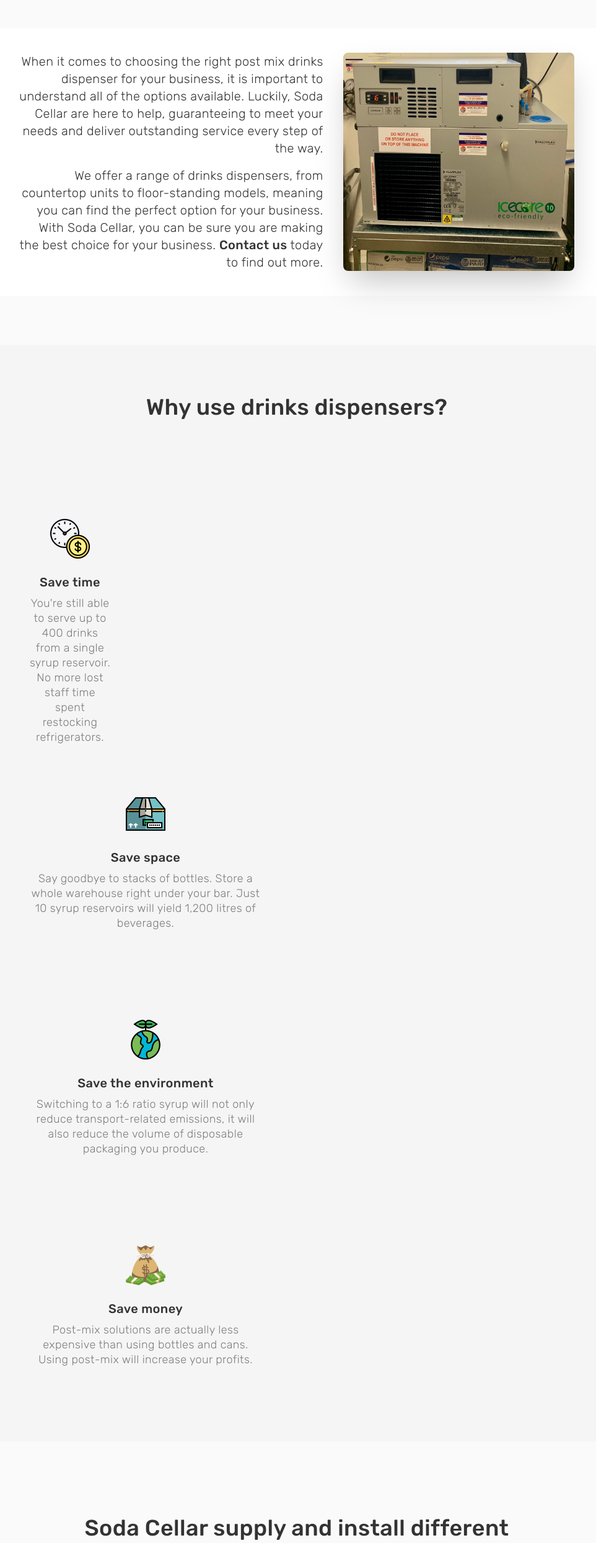
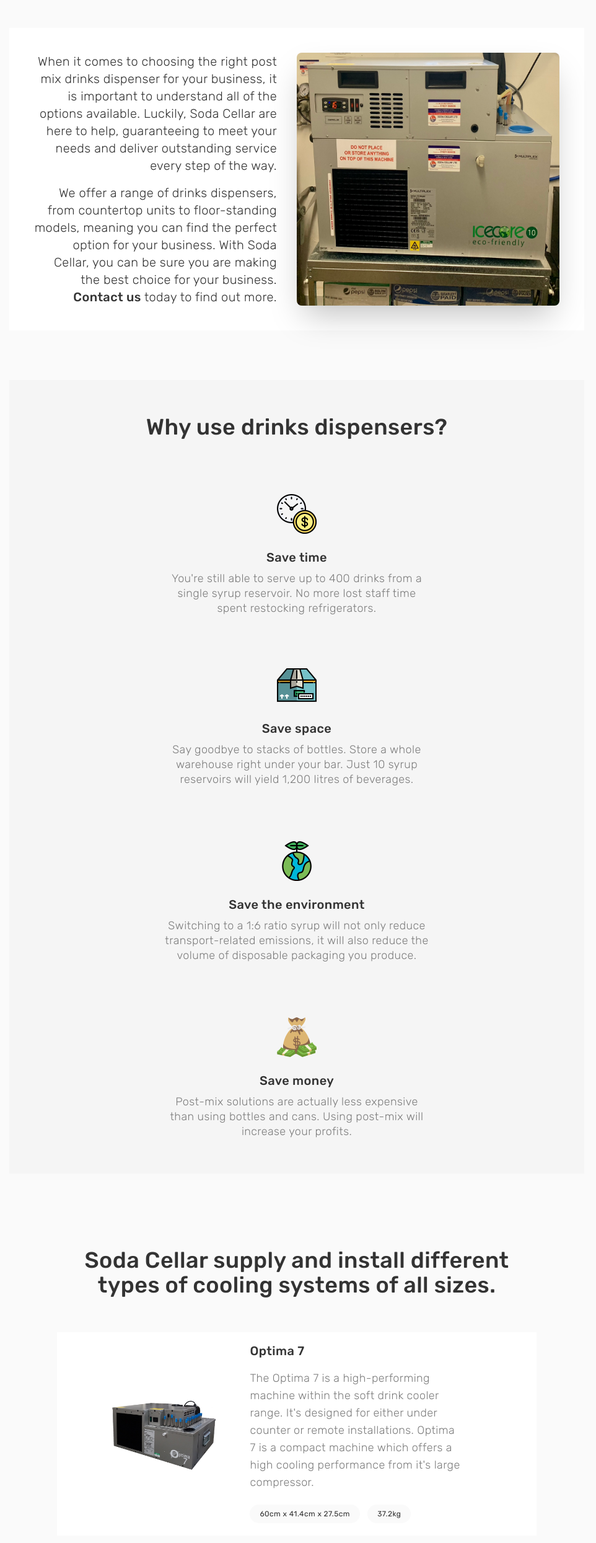
Before and after one commit to RyanZaleski/soda-cellar, a website: page equipment.html in a window 1280 px wide. Shown: the part 311-2800 px from the top of the page at 62% size, without its empty margins (161-1123 px from the left). Drawn offline with Linux system fonts and the light colour scheme.

Commit message:
completed home, about, products, equipment pages

```diff
--- a/equipment.html
+++ b/equipment.html
@@ -20,7 +20,7 @@
     <!-- Title Image -->
     <link rel="icon" href="/images/favicon.ico" type="image/x-icon">
 </head>
-<body class="mx-6 tracking-wide space-y-10 bg-eggWhite text-black font-sans sm:container sm:mx-auto">
+<body class="mx-6 sm:px-6 tracking-wide space-y-10 bg-eggWhite text-black font-sans sm:container sm:mx-auto">
 
     <header>
 
@@ -107,7 +107,7 @@
 
                 </div>
 
-        <img class="rounded-2xl sm:mt-2 shadow-2xl md:w-5/12 md:h-5/12 md:rounded-none md:rounded-lg" src="./images/IMG_5151.jpg" alt="Pepsi and bar dispensing gun">
+        <img class="rounded-2xl sm:mt-2 shadow-2xl md:w-6/12 md:rounded-none md:rounded-lg" src="./images/IMG_5151.jpg" alt="Pepsi and bar dispensing gun">
 
         </section>
 
@@ -115,16 +115,16 @@
 
     <!-- Why use drink dispensers? -->
 
-    <section class="space-y-10 xl:space-y-0 py-20 lg:bg-backgroundGrey">
+    <section class="space-y-10 xl:space-y-0 pt-14 pb-4 lg:bg-backgroundGrey">
 
         <!-- Why use drinks title -->
-        <h1 class="text-center text-2xl font-medium font-serif text-left pb-4 md:text-center md:mx-10 md:mx-auto md:text-2xl lg:text-4xl lg:w-9/12 lg:mx-auto xl:text-4xl xl:w-8/12 xl:mx-auto">Why use drinks dispensers?</h1>
+        <h1 class="text-center text-2xl font-medium font-serif text-left pb-4 lg:pb-0 md:text-center md:mx-10 md:mx-auto md:text-2xl lg:text-4xl lg:w-9/12 lg:mx-auto xl:text-4xl xl:w-8/12 xl:mx-auto">Why use drinks dispensers?</h1>
 
         <!-- Four section -->
-        <section class="space-y-16 xl:flex xl:flex-row">
+        <section class="space-y-20 mx-8 lg:mx-0 lg:space-y-2 xl:flex xl:flex-row">
 
             <!-- Save time -->
-            <section class="flex flex-col justify-center text-center space-y-2 md:w-1/4 md:justify-start md:p-10 xl:w-1/4 lg:relative lg:top-16">
+            <section class="flex flex-col justify-center text-center space-y-2 md:w-7/12 md:mx-auto md:justify-start md:p-10 xl:w-1/4 lg:relative lg:top-2">
 
                 <img class="w-16 mx-auto mb-4 md:mb-4" src="./images/time-is-money-money-pngrepo-com.png" alt="Time is money icon">
                 <h2 class="font-medium text-xl font-serif">Save time</h2>
@@ -133,7 +133,7 @@
             </section>
 
             <!-- Save space -->
-            <section class="flex flex-col justify-center text-center space-y-2 md:w-1/2 md:justify-start md:p-10 xl:w-1/4">
+            <section class="flex flex-col justify-center text-center space-y-2 md:w-7/12 md:mx-auto md:justify-start md:p-10 xl:w-1/4">
 
                 <img class="w-16 mx-auto mb-4 md:mb-4" src="./images/storage-box-open-box-pngrepo-com.png" alt="Storage icon">
                 <h2 class="font-medium text-xl font-serif">Save space</h2>
@@ -142,7 +142,7 @@
             </section>
 
             <!-- Save the environment -->
-            <section class="flex flex-col justify-center text-center space-y-2 md:w-1/2 md:justify-start md:p-10 xl:w-1/4">
+            <section class="flex flex-col justify-center text-center space-y-2 md:w-7/12 md:mx-auto md:justify-start md:p-10 xl:w-1/4">
 
                 <img class="w-16 mx-auto mb-4 md:mb-4" src="./images/ecology-pngrepo-com.png" alt="Environment icon">
                 <h2 class="font-medium text-xl font-serif">Save the environment</h2>
@@ -151,7 +151,7 @@
             </section>
 
             <!-- Save money -->
-            <section class="flex flex-col justify-center text-center space-y-2 md:w-1/2 md:justify-start md:p-10 xl:w-1/4">
+            <section class="flex flex-col justify-center text-center space-y-2 md:w-7/12 md:mx-auto md:justify-start md:p-10 xl:w-1/4">
 
                 <img class="w-16 mx-auto mb-4 md:mb-4" src="./images/money-bag-pngrepo-com.png" alt="Environment icon">
                 <h2 class="font-medium text-xl font-serif">Save money</h2>
@@ -173,7 +173,7 @@
             <section class="p-4 pb-16 flex items-center flex-col lg:flex-row space-x-4 lg:gap-6 bg-white lg:w-10/12 mx-auto py-4 lg:pb-6 lg:px-20">
 
                 <!-- Img -->
-                <div class="lg:w-4/12">
+                <div class="md:w-6/12 lg:w-4/12">
 
                     <img src="./images/optima7.jpeg" alt="Optima 7 system">
 
@@ -201,7 +201,7 @@
             <section class="p-4 pb-16 flex items-center flex-col lg:flex-row space-x-4 lg:gap-6 bg-white lg:w-10/12 mx-auto py-4 lg:pb-6 lg:px-20">
 
                 <!-- Img -->
-                <div class="lg:w-4/12">
+                <div class="md:w-6/12 lg:w-4/12">
 
                     <img src="./images/ICECORE1.jpeg" alt="Icecore 1 system">
 
@@ -229,7 +229,7 @@
             <section class="p-4 pb-16 flex items-center flex-col lg:flex-row space-x-4 lg:gap-6 bg-white lg:w-10/12 mx-auto py-4 lg:pb-6 lg:px-20">
 
                 <!-- Img -->
-                <div class="lg:w-4/12">
+                <div class="md:w-6/12 lg:w-4/12">
 
                     <img src="./images/ICECORE10.jpeg" alt="Icecore 10 system">
 
@@ -257,7 +257,7 @@
             <section class="p-4 pb-16 flex items-center flex-col lg:flex-row space-x-4 lg:gap-6 bg-white lg:w-10/12 mx-auto py-16 lg:pb-16 lg:px-20">
 
                 <!-- Img -->
-                <div class="lg:w-4/12">
+                <div class="md:w-6/12 lg:w-4/12">
 
                     <img src="./images/ICECORE30.jpeg" alt="Icecore 30 system">
 
@@ -285,7 +285,7 @@
             <section class="p-4 pb-16 flex items-center flex-col lg:flex-row space-x-4 lg:gap-6 bg-white lg:w-10/12 mx-auto py-4 lg:pb-6 lg:px-20">
 
                 <!-- Img -->
-                <div class="lg:w-4/12">
+                <div class="md:w-6/12 lg:w-4/12">
 
                     <img src="./images/HYPER_WARWICK.jpeg" alt="Hyper Warwick system">
 
@@ -313,7 +313,7 @@
             <section class="p-4 pb-16 flex items-center flex-col lg:flex-row space-x-4 lg:gap-6 bg-white lg:w-10/12 mx-auto py-4 lg:pb-6 lg:px-20">
 
                 <!-- Img -->
-                <div class="lg:w-4/12 py-10">
+                <div class="md:w-6/12 lg:w-4/12 py-10">
 
                     <img src="./images/GLYCOL.jpeg" alt="Glycol Units">
 
```
Also changed, not shown: index.html (+1 -1 lines), css/main.css.
